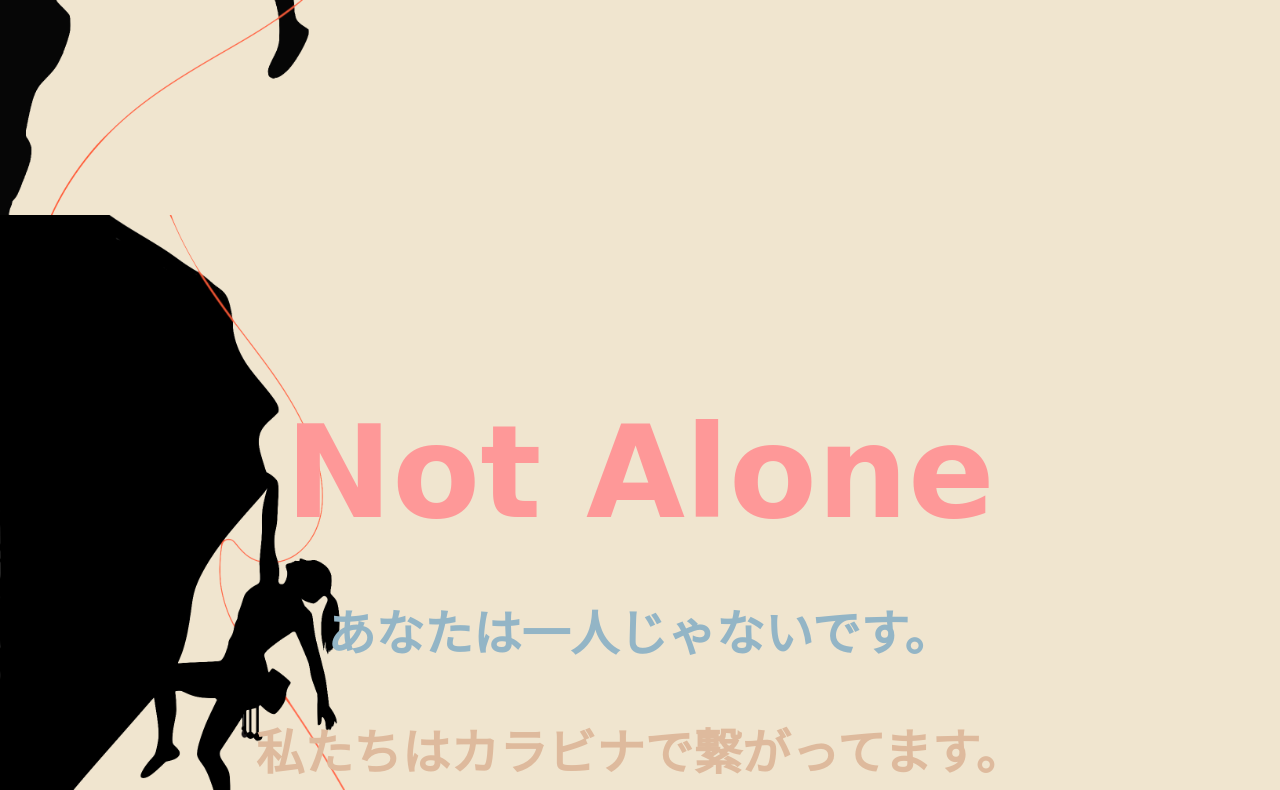
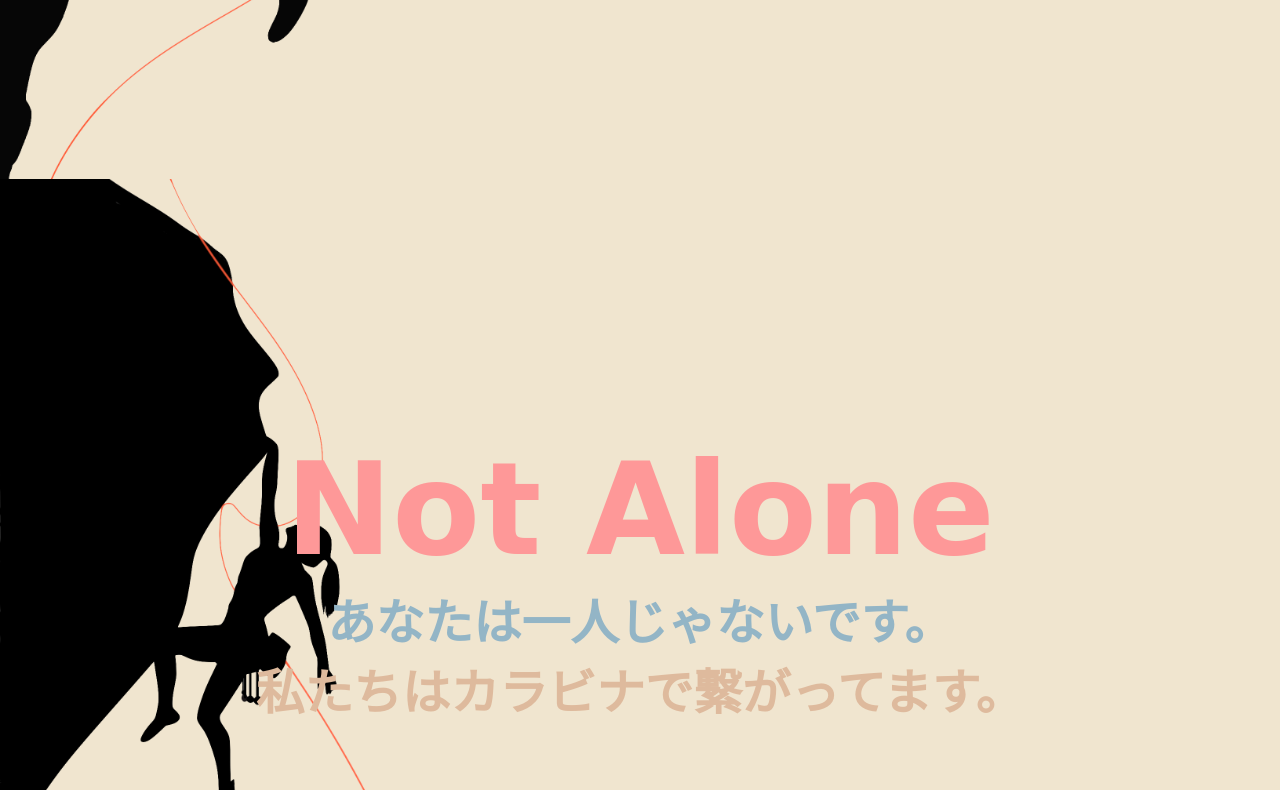
Before and after one commit to heeraku/carabiner, a plain HTML site: page index.html in a window 1280 px wide. Shown: the part 661-1451 px from the top of the page. Drawn offline with Linux system fonts and the light colour scheme; a web font is replaced by a local one.

Commit message:
Add files via upload

```diff
--- a/style.css
+++ b/style.css
@@ -1,11 +1,18 @@
+*{
+    margin: 0px;
+    padding: 0px;
+    box-sizing: border-box;
+}
 
+html{
+    scroll-behavior: smooth;
+    overflow-x: hidden;
+}
 
 body{
-    margin: 0;
-    padding: 0;
     position:relative;
-    overflow-x: hidden;
-    overflow-y: auto;
+    overflow-x:hidden;
+    overflow-y:auto;
 }
 
 .page1{
```
